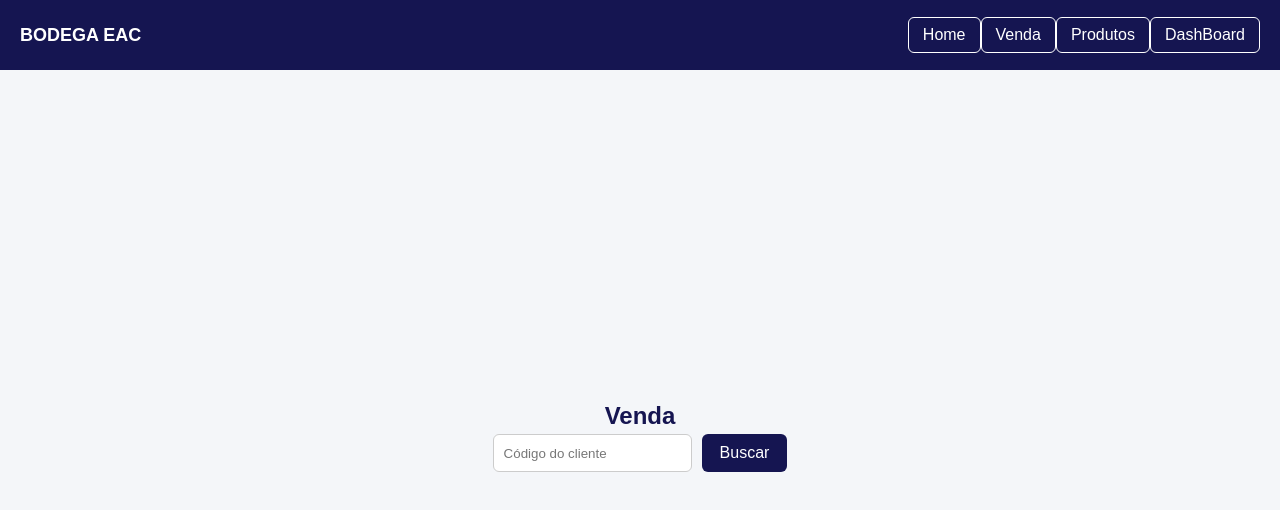
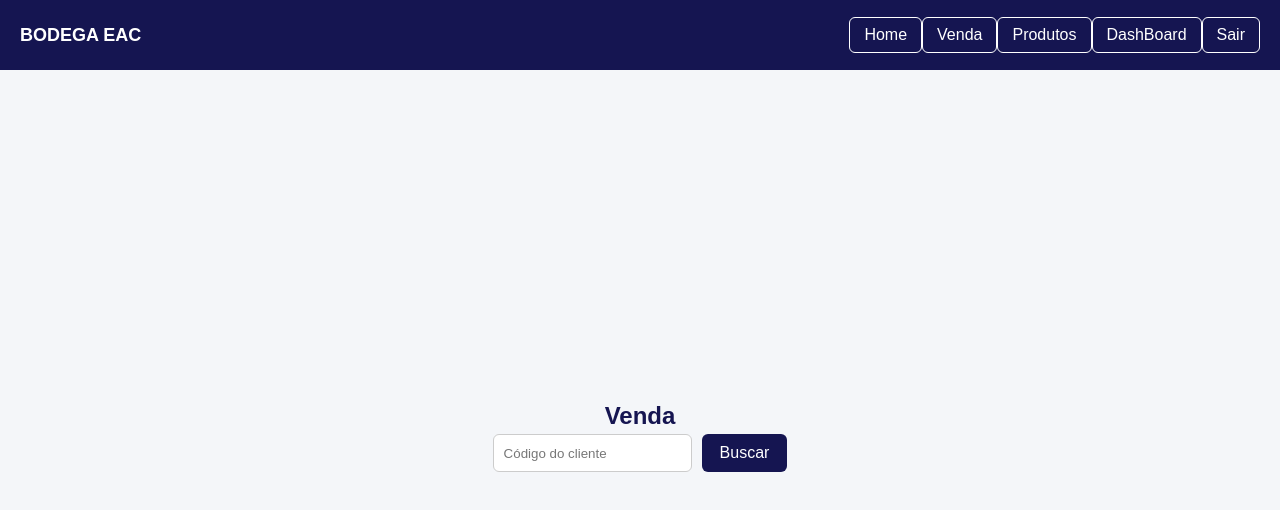
Before and after one commit to miniboxtrindade/minibox, a React (Vite) app: page /sale in a window 1280 px wide. Shown: the top 510 px of the page. Built offline with nearby package versions, Linux system fonts and the light colour scheme.

Commit message:
ajustes visuais finos2

```diff
--- a/src/home/home.tsx
+++ b/src/home/home.tsx
@@ -280,12 +280,12 @@ const Home = () => {
         <div id="brand">BODEGA EAC</div>
         <div id="options">
 
+          <button onClick={() => navigate("/home")}>
+            Home
+          </button>
+
           <button onClick={() => navigate("/dashboard")}>
             Dashboard
-          </button>
-
-          <button onClick={() => navigate("/home")}>
-            Home
           </button>
 
           <button onClick={() => navigate("/sale")}>
--- a/src/sale/sale.tsx
+++ b/src/sale/sale.tsx
@@ -1,7 +1,10 @@
 import { useState, useEffect } from "react";
 import { useNavigate } from "react-router-dom";
+import Cookies from "js-cookie";
 
 const API_URL = import.meta.env.VITE_API_URL;
+
+
 
 const categorias = {
   ALIMENTO: "🍔 Alimentos",
@@ -10,7 +13,13 @@ const categorias = {
   ARTIGO_RELIGIOSO: "🙇🏻‍♂️ Artigos Religiosos"
 };
 
+
 export default function Sale() {
+
+    const handleLogout = () => {
+    Cookies.remove("token");
+    navigate("/login");
+    };
 
   const navigate = useNavigate();
 
@@ -141,6 +150,7 @@ export default function Sale() {
           <button onClick={() => navigate("/sale")}>Venda</button>
           <button onClick={() => navigate("/product")}>Produtos</button>
           <button onClick={() => navigate("/dashboard")}>DashBoard</button>
+          <button onClick={handleLogout}>Sair</button>
         </div>
       </nav>
 
```
